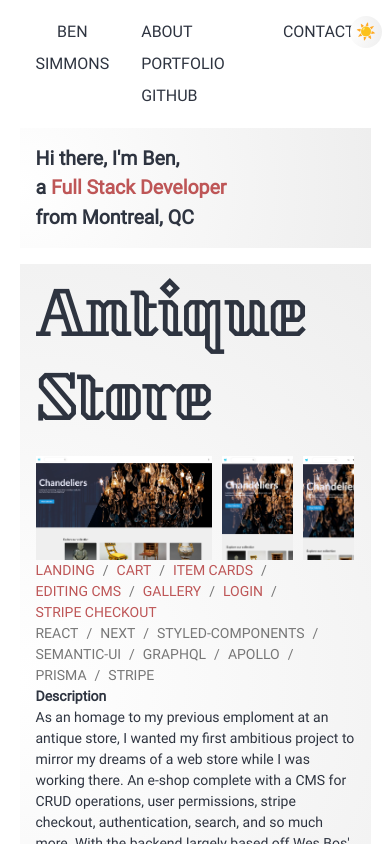
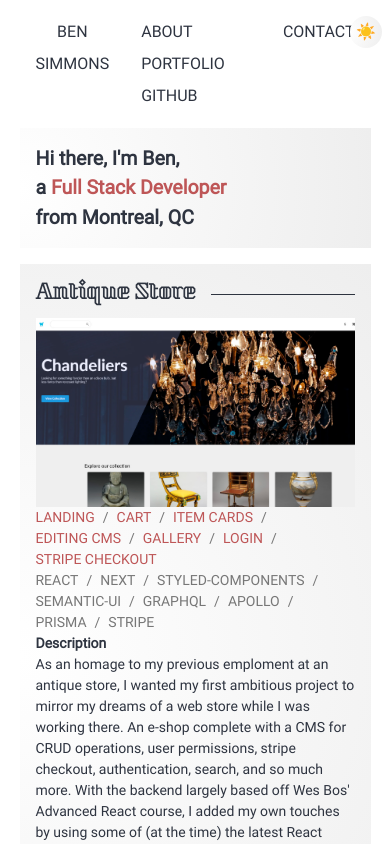
Before and after one commit to GitSimmons/portfolio, a Next.js app: page / in a window 390 px wide. Shown: the top 844 px of the page. Built offline with nearby package versions, Linux system fonts and the light colour scheme.

Commit message:
Hide mobile and tablet project views in narrow windows

```diff
--- a/components/Project.tsx
+++ b/components/Project.tsx
@@ -14,7 +14,7 @@ const StyledProject = styled.div`
   h3 {
     display: block;
     margin: 0;
-    font-size: 3.5rem;
+    font-size: 5vw;
     /* text-transform: uppercase; */
     font-family: "Kumar One Outline", cursive;
   }
@@ -72,7 +72,12 @@ const ImageContainer = styled.div`
   font-size: calc((90vw / 3.14) - 0.5rem);
   display: flex;
   justify-content: space-between;
-
+  @media (max-width: 768px) {
+    font-size: calc((90vw / 1.78) - 0.5rem);
+    div:not(:first-child) {
+      display: none;
+    }
+  }
   /* div:not(:last-child) {
     margin-right: 0.5rem;
   } */
```
